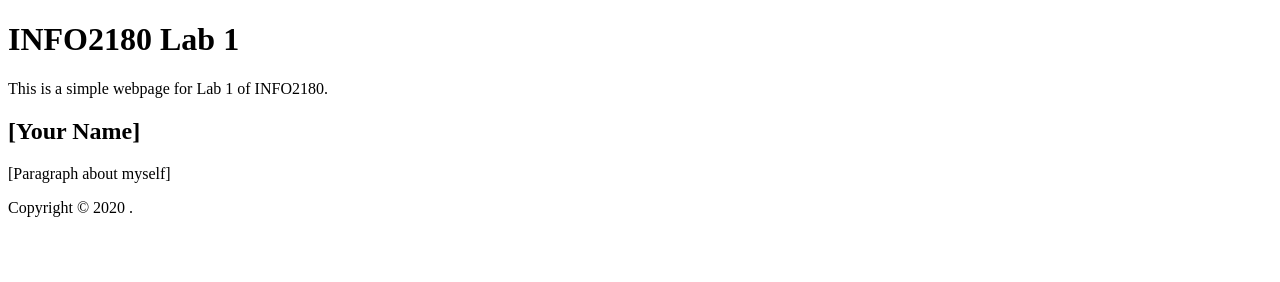
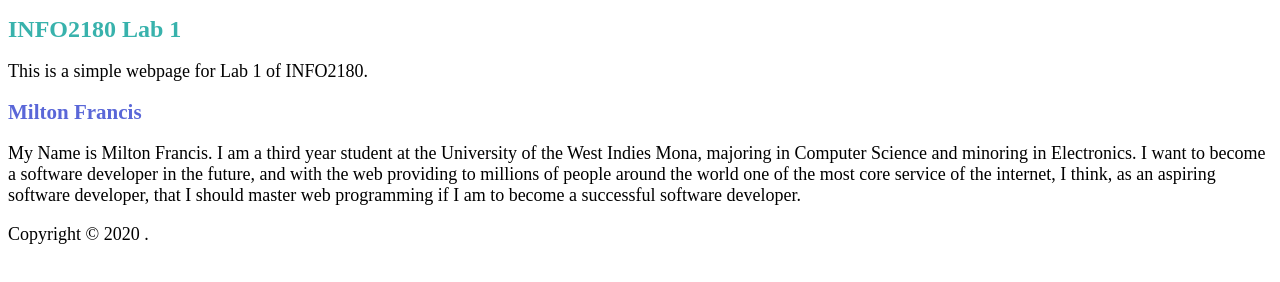
Before and after one commit to legend19410/info2180-lab1, a plain HTML site: page index.html in a window 1280 px wide. Drawn offline with Linux system fonts and the light colour scheme.

Commit message:
Added styles.css and modified index.html

```diff
--- a/index.html
+++ b/index.html
@@ -4,6 +4,7 @@
     <meta charset="UTF-8">
     <meta name="viewport" content="width=device-width, initial-scale=1.0">
     <title>INFO2180 Lab 1</title>
+    <link rel="stylesheet" href="styles.css">
 </head>
 <body>
     <header>
@@ -11,8 +12,15 @@
         <p>This is a simple webpage for Lab 1 of INFO2180.</p>
     </header>
     <main>
-    <h2>[Your Name]</h2>
-    <p>[Paragraph about myself]</p>
+    <h2>Milton Francis</h2>
+    <p>
+        My Name is Milton Francis. I am a third year student at the University of
+        the West Indies Mona, majoring in Computer Science and minoring in Electronics.
+        I want to become a software developer in the future, and with the web providing
+        to millions of people around the world one of the most core service of the internet,
+        I think, as an aspiring software developer, that I should master web programming
+        if I am to become a successful software developer.
+    </p>
     </main>
     <footer>
     <p>Copyright &copy; 2020 <Your Name>.</p>
--- /dev/null
+++ b/styles.css
@@ -0,0 +1,13 @@
+h1{
+    font-size: 24px;
+    color: #38B2AC;
+}
+
+h2{
+    font-size: 21px;
+    color: #5A67D8;
+}
+
+p{
+    font-size: 18px;
+}
```
